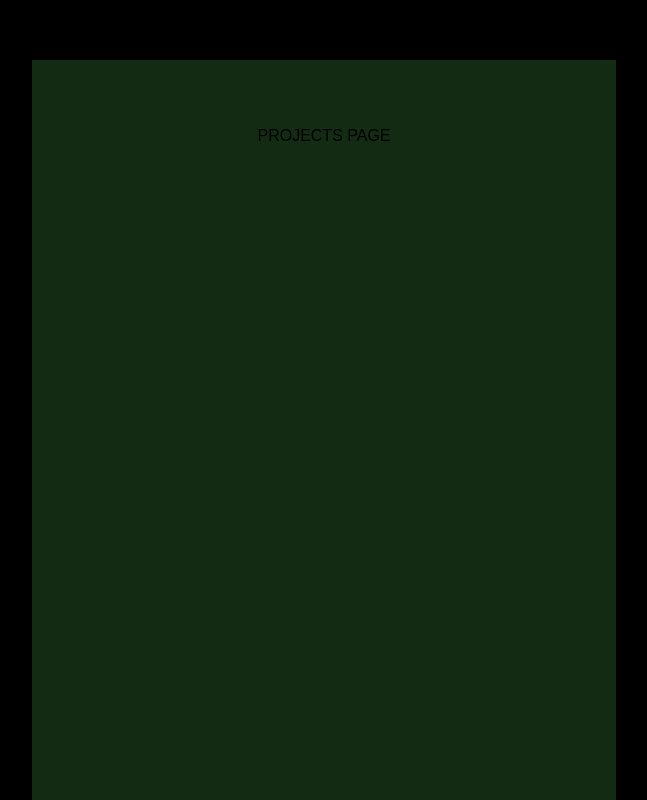
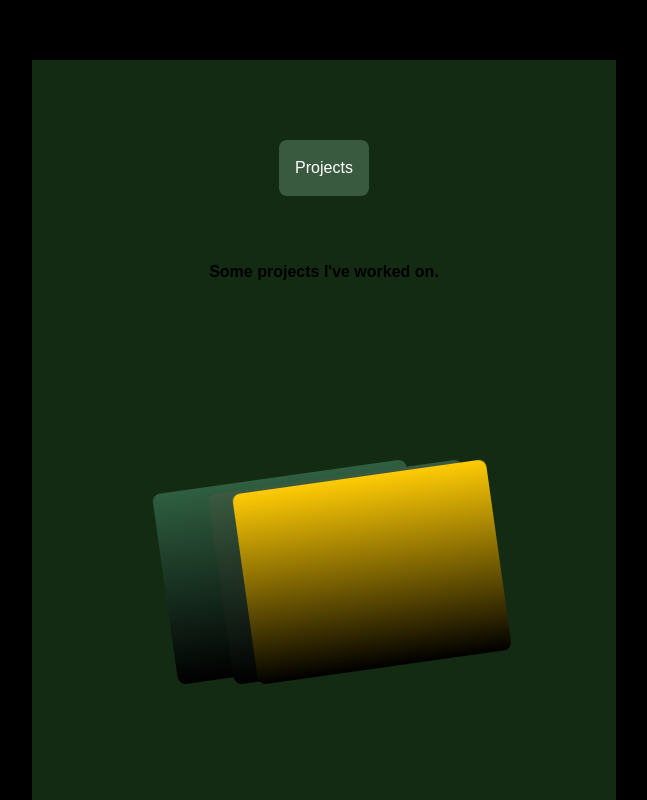
Before and after one commit to Mzwandile-Dlomo/portfolio, a React (Create React App) app: page / in a window 1280 px wide. Shown: the part 1140-1940 px from the top of the page, without its empty margins (616-1263 px from the left). Built offline with nearby package versions, Linux system fonts and the light colour scheme.

Commit message:
projects page updated

```diff
--- a/src/App.js
+++ b/src/App.js
@@ -132,8 +132,8 @@ function App() {
               <Philosophy/>
             </HalfHeightScreenSection>
             <FullScreenSection id="projects" ref={projectsRef} bgColor="#132b13">
-              <h1>PROJECTS PAGE</h1>
-              {/* <Projects/> */}
+              {/* <h1>PROJECTS PAGE</h1> */}
+              <Projects/>
             </FullScreenSection>
             <HalfHeightScreenSection>
               {/* Hello, friend! */}
--- a/src/components/sections/Projects.js
+++ b/src/components/sections/Projects.js
@@ -1,12 +1,12 @@
+import styled from 'styled-components';
 import { Link } from 'react-router-dom';
-import styled from 'styled-components';
 
 const Container = styled.div`
   display: flex;
   flex-direction: column;
   align-items: center;
   width: 100%;
-  border-radius: 0.375rem;
+  border-radius: 8px;
 `;
 
 const Header = styled.div`
@@ -14,28 +14,17 @@ const Header = styled.div`
   padding-top: 3rem;
   background-color: #3a5a40;
   padding: 1rem;
-  border-radius: 0.375rem;
+  border-radius: 8px;
 `;
 
-const Title = styled.h1``;
-
-const SubTitle = styled.h2`
-  margin-top: 8rem;
-  font-weight: 600;
-  text-transform: uppercase;
-  letter-spacing: 0.05em;
-  text-align: center;
-  color: #31aa45;
-  &:hover {
-    color: #121b10;
-  }
-  text-decoration: underline;
+const HeaderTitle = styled.h1`
+  color: white;
 `;
 
-const CardContainer = styled.div`
+const CardsContainer = styled.div`
   position: relative;
+  flex-grow: 1;
   display: flex;
-  flex-grow: 1;
   justify-content: center;
   align-items: center;
 `;
@@ -44,163 +33,84 @@ const Card = styled.div`
   position: absolute;
   width: 16rem;
   height: 12rem;
-  border-radius: 0.75rem;
+  border-radius: 8px;
   transition: all 0.5s ease-out;
   overflow: hidden;
-  transform: translate(0, 0) rotate(-8deg);
-  left: ${(props) => props.leftOffset};
-
-  background: linear-gradient(to bottom, ${(props) => props.gradientFrom}, ${(props) => props.gradientTo});
-`;
-
-const CardDetails = styled.div``;
-
-const CardDetailsHeader = styled.div``;
-
-const CardDetailsButton = styled(Link)``;
-
-const HoverContainer = styled.div`
-  position: relative;
-`;
-
-const HoverBox = styled.div`
-  display: flex;
-  justify-content: center;
-  align-items: center;
-  background-color: #1f2937;
-  height: 2rem;
-  width: 8rem;
-  border-radius: 0.375rem;
-  box-shadow: 0 4px 6px rgba(0, 0, 0, 0.1);
-  transition: box-shadow 0.3s ease;
-
+  transform: translateX(0px) translateY(0px) perspective(905px) rotateX(0deg) rotateY(0deg) rotateZ(-8deg);
+  background: ${(props) => props.background};
+  left: ${(props) => props.left};
   &:hover {
-    box-shadow: 0 10px 15px rgba(0, 0, 0, 0.2);
+    z-index: 4;
+    transform: perspective(1000px) rotateX(0deg) rotateY(0deg) rotateZ(0deg) !important;
   }
 `;
 
-const HoverText = styled.p`
-  position: absolute;
-  bottom: 0;
-  left: 0;
-  right: 0;
-  text-align: center;
-  background-color: black;
-  color: white;
-  padding: 0.5rem;
-  border-radius: 0.375rem;
-  opacity: 0;
-  visibility: hidden;
-  transition: visibility 0s, opacity 0.3s ease;
-
-  ${HoverBox}:hover & {
-    visibility: visible;
-    opacity: 1;
+const CardDetails = styled.div`
+  width: 75%;
+  height: 100%;
+  padding: 1.25rem;
+  display: flex;
+  flex-direction: column;
+  justify-content: space-between;
+  align-items: flex-end;
+  background: rgba(0, 0, 0, 0.8);
+  transition: 0.5s;
+  transform-origin: left;
+  transform: perspective(2000px) rotateY(-90deg);
+  ${Card}:hover & {
+    transform: perspective(2000px) rotateY(0deg);
   }
 `;
 
-const HoverLabel = styled.p`
-  text-align: center;
+const CardDetailsHeader = styled.div`
+  font-weight: 600;
+  color: #fff;
+`;
+
+const CardDetailsButton = styled(Link)`
+  padding: 0.1875rem 0.375rem;
+  border-radius: 25px;
+  background-color: #fff;
+  color: #000;
+  font-weight: 600;
+  text-decoration: none;
+`;
+
+const SubText = styled.div`
+  padding-top: 4rem;
+  font-weight: 600;
+  color: #000;
 `;
 
 const Projects = () => {
   return (
     <Container>
       <Header>
-        <Title>Projects</Title>
+        <HeaderTitle>Projects</HeaderTitle>
       </Header>
-      <SubTitle>
-        These are some of the projects I've worked on.
-      </SubTitle>
-      <CardContainer>
-        <Card leftOffset="-40px" gradientFrom="green-700" gradientTo="black">
+      <SubText>Some projects I've worked on.</SubText>
+      <CardsContainer>
+        <Card background="linear-gradient(to bottom, #2f5f40, #000)" left="-10rem">
           <CardDetails>
             <CardDetailsHeader>Project 1</CardDetailsHeader>
             <CardDetailsButton to="/project1">Link to Project 1</CardDetailsButton>
           </CardDetails>
         </Card>
-        <Card leftOffset="-26px" gradientFrom="green-800" gradientTo="black">
+        <Card background="linear-gradient(to bottom, #3a5a40, #000)" left="-6.5rem">
           <CardDetails>
             <CardDetailsHeader>Project 2</CardDetailsHeader>
             <CardDetailsButton to="/project2">Link to Project 2</CardDetailsButton>
           </CardDetails>
         </Card>
-        <Card leftOffset="-20px" gradientFrom="yellow-500" gradientTo="black">
+        <Card background="linear-gradient(to bottom, #ffcb05, #000)" left="-5rem">
           <CardDetails>
             <CardDetailsHeader>Project 3</CardDetailsHeader>
             <CardDetailsButton to="/project3">Link to Project 3</CardDetailsButton>
           </CardDetails>
         </Card>
-      </CardContainer>
-      <HoverContainer>
-        <HoverBox>
-          <HoverText>HOVER ON CARD DESCRIPTION</HoverText>
-          <HoverLabel>HOVER</HoverLabel>
-        </HoverBox>
-      </HoverContainer>
+      </CardsContainer>
     </Container>
   );
 };
 
 export default Projects;
-
-
-
-
-// import { Link } from 'react-router-dom';
-// import Card from './Card';
-
-
-// const Projects = () => {
-//   return (
-//     <div className="rounded-md w-full flex flex-col items-center">
-//       <div className="mt-4 pt-12 bg-[#3a5a40] p-4 rounded-md">
-//         <h1>Projects</h1>
-//       </div>
-//       <h2 class="mt-32 font-semibold uppercase tracking-wide text-center text-[#31aa45] hover:text-[#121b10] underline">
-//         These are some of the projects I've worked on.
-//       </h2>
-//       <div className="relative flex-grow flex justify-center items-center">
-//         {/* <Card projectName="Project 1" projectUrl="/project1" leftOffset="-40px" gradientFrom="green-700" gradientTo="black" />
-//         <Card projectName="Project 2" projectUrl="/project2" leftOffset="-26px" gradientFrom="green-800" gradientTo="black" />
-//         <Card projectName="Project 3" projectUrl="/project3" leftOffset="-26px" gradientFrom="yellow-500" gradientTo="black" /> */}
-
-//         <div className="card absolute w-64 h-48 rounded-lg transition-all duration-500 ease-out overflow-hidden transform translate-x-0 translate-y-0 perspective-905 rotate-x-0 rotate-y-0 rotate-z--8 -left-40 bg-gradient-to-b from-green-700 to-black">
-//           <div className="cardDetails">
-//             <div className="cardDetailsHeader">Project 1</div>
-//               <Link to="/project1" className="cardDetailsButton">
-//                 Link to Project 1
-//               </Link>
-//           </div>
-//         </div>
-//         <div className="card absolute w-64 h-48 rounded-lg transition-all duration-500 ease-out overflow-hidden transform translate-x-0 translate-y-0 perspective-905 rotate-x-0 rotate-y-0 rotate-z--8 -left-26 bg-gradient-to-b from-green-800 to-black">
-//           <div className="cardDetails">
-//             <div className="cardDetailsHeader">Project 2</div>
-//               <Link to="/project2" className="cardDetailsButton">
-//                 Link to Project 2
-//               </Link>
-//           </div>
-//         </div>
-//         <div className="card absolute w-64 h-48 rounded-lg transition-all duration-500 ease-out overflow-hidden transform translate-x-0 translate-y-0 perspective-905 rotate-x-0 rotate-y-0 rotate-z--8 -left-20 bg-gradient-to-b from-yellow-500 to-black">
-//           <div className="cardDetails">
-//             <div className="cardDetailsHeader">Project 3</div>
-//               <Link to="/project3" className="cardDetailsButton">
-//                 Link to Project 3
-//               </Link>
-//           </div>
-//         </div>
-//       </div>
-//       <div class="relative">
-//         <div class="flex justify-center items-center bg-gray-900 h-8 w-32 rounded-md shadow-lg hover:shadow-xl transition duration-300">
-//           <p class="text-center bg-black text-white py-2 px-2 rounded-md opacity-0 absolute bottom-0 left-0 right-0 invisible group-hover:visible">
-//             HOVER ON CARD DESCRIPTION
-//           </p>
-//           <p class="text-center">HOVER</p>
-//         </div>
-//       </div>
-
-//     </div>
-//   );
-// };
-
-// export default Projects;
```
